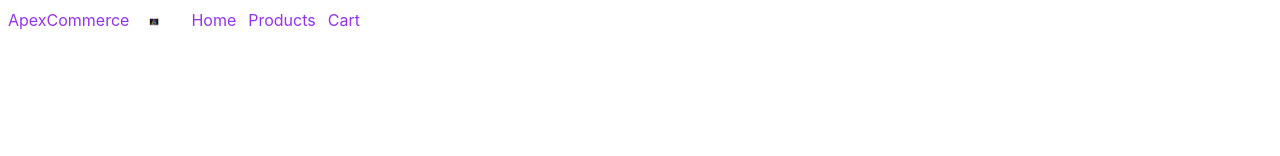
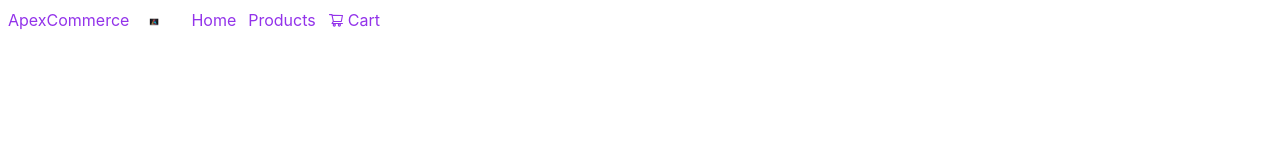
Before and after one commit to pantharev/ApexCommerce, a React (Create React App) app: page /products in a window 1280 px wide. Shown: the top 156 px of the page. Built offline with nearby package versions, Linux system fonts and the light colour scheme.

Commit message:
refactorings + add to cart functionality wip

```diff
--- /dev/null
+++ b/src/context/shop-context.js
@@ -0,0 +1,12 @@
+import React, { createContext } from 'react';
+
+export const ShopContext = createContext(null);
+
+
+export const ShopContextProveider = (props) => {
+
+
+    const [cartItems, setCartItems] = useState([]);
+
+    return <ShopContext.Provider>{props.children}</ShopContext.Provider>;
+}
--- a/src/Products.js
+++ b/src/pages/Products.js
@@ -1,5 +1,5 @@
 import React, { useState } from 'react';
-import ProductThumbnail from './components/ProductThumbnail';
+import ProductThumbnail from '../components/ProductThumbnail';
 
 export default function Products() {
     const [products, setProducts] = useState([
--- a/src/shared/Header.js
+++ b/src/shared/Header.js
@@ -1,4 +1,5 @@
 import { Link } from "react-router-dom";
+import { AiOutlineShoppingCart } from "react-icons/ai";
 
 export default function Header(){
     return (
@@ -15,7 +16,7 @@ export default function Header(){
             <Link to="/products">Products</Link>
           </li>
           <li>
-            <Link to="/cart">Cart</Link>
+            <Link to="/cart" className="flex gap-x-1 items-center"><AiOutlineShoppingCart /> Cart</Link>
           </li>
         </ul>
       </header>
```
Also changed, not shown: src/App.js (+4 -4 lines), src/pages/Home.js (renamed from src/Home.js), src/pages/ProductDescription.js (renamed from src/components/ProductDescription.js), src/pages/ShoppingCart.js (renamed from src/ShoppingCart.js), todos.txt.
